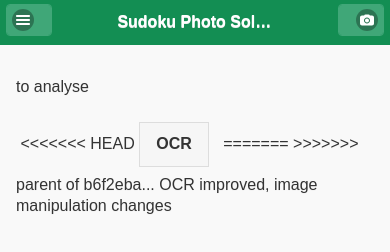
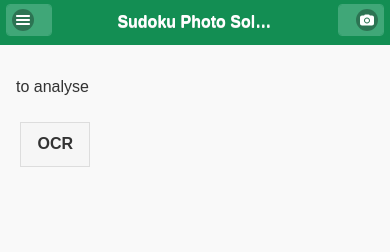
Before and after one commit to szystec/SudokuSolver, a plain HTML site: page Sudoku Photo Solver/www/index.html in a window 390 px wide. Drawn offline with Linux system fonts and the light colour scheme; some packages are replaced by stand-ins of ours.

Commit message:
another sync

```diff
--- a/Sudoku Photo Solver/www/index.html
+++ b/Sudoku Photo Solver/www/index.html
@@ -31,10 +31,9 @@
       </div>
       <canvas id="myCanvas" style="display: none;"></canvas>
       <img id="myImage" src=""/>
-<<<<<<< HEAD
+
       <button onclick="ocr()" class="ui-btn ui-btn-inline ui-btn-icon-left">OCR</button>
-=======
->>>>>>> parent of b6f2eba... OCR improved, image manipulation changes
+
 
     </div>
 
```
